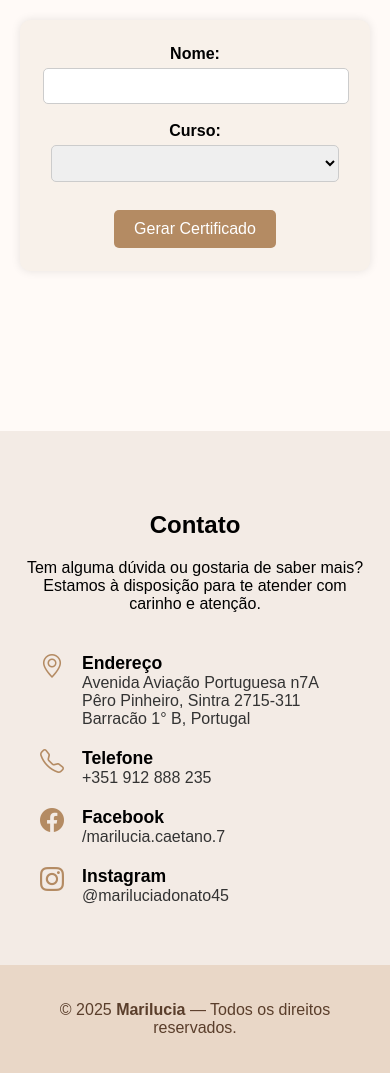
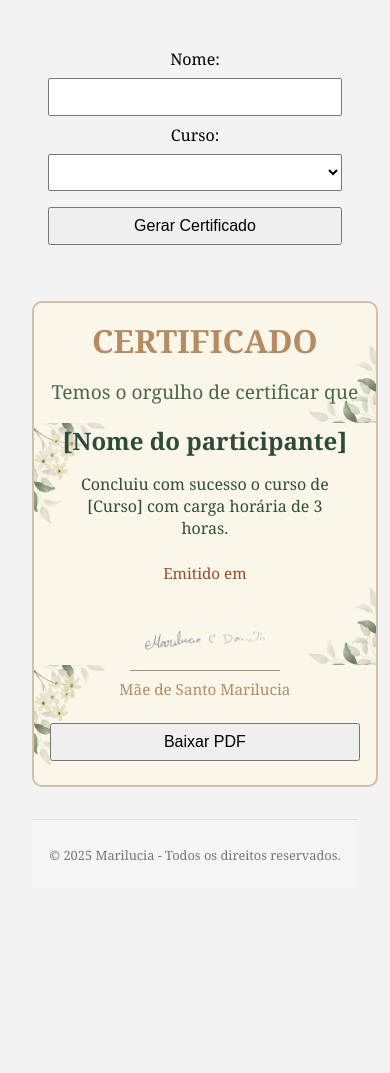
Before and after one commit to Chagas27/certificado, a plain HTML site: page index.html in a window 390 px wide. After the commit the page ends 921 px from the top, so only its background shows below. Drawn offline with nearby package versions, Linux system fonts and the light colour scheme.

Commit message:
Add files via upload

```diff
--- a/index.html
+++ b/index.html
@@ -5,200 +5,15 @@
   <meta name="viewport" content="width=device-width, initial-scale=1.0"/>
   <title>Certificados</title>
   <link rel="stylesheet" href="style.css" />
-  <link href="https://cdn.jsdelivr.net/npm/bootstrap-icons@1.10.5/font/bootstrap-icons.css" rel="stylesheet">
-  <style>
-    body {
-      font-family: Arial, sans-serif;
-      margin: 0;
-      padding: 0;
-      background-color: #fffaf7;
-      display: flex;
-      flex-direction: column;
-      min-height: 100vh;
-    }
-
-    main {
-      flex: 1;
-      padding-bottom: 60px;
-    }
-
-    .form-container {
-      max-width: 500px;
-      margin: 40px auto;
-      padding: 20px;
-      background: #f8f1ea;
-      border-radius: 10px;
-      box-shadow: 0 0 10px rgba(0,0,0,0.1);
-    }
-
-    label {
-      display: block;
-      margin-top: 10px;
-      font-weight: bold;
-    }
-
-    input, select {
-      width: 90%;
-      padding: 8px;
-      margin-top: 5px;
-      border-radius: 5px;
-      border: 1px solid #ccc;
-    }
-
-    button {
-      margin-top: 20px;
-      padding: 10px 20px;
-      background-color: #b48b63;
-      color: white;
-      border: none;
-      border-radius: 5px;
-      cursor: pointer;
-    }
-
-    .certificado {
-      display: none;
-      max-width: 90%;
-      margin: 60px auto 0 auto;
-      padding: 20px;
-      background-color: #fff;
-      border: 2px solid #b48b63;
-      border-radius: 15px;
-      text-align: center;
-      box-sizing: border-box;
-    }
-
-    .certificado h1 {
-      font-size: 1.8em;
-      margin-bottom: 10px;
-    }
-
-    .orgulho, .curso, .data {
-      font-size: 1rem;
-      margin: 10px 0;
-    }
-
-    .nome {
-      font-size: 1.3rem;
-      font-weight: bold;
-      margin: 10px 0;
-    }
-
-    .assinatura img {
-      height: 60px;
-      margin-top: 20px;
-    }
-
-    .linha-assinatura {
-      width: 200px;
-      height: 1px;
-      background-color: #000;
-      margin: 10px auto;
-    }
-
-    .btn-pdf {
-      margin-top: 30px;
-    }
-
-    /* Contato */
-    #contact {
-      background: #f3ebe5;
-      padding: 60px 20px;
-      margin-top: 80px;
-    }
-
-    .section-title {
-      text-align: center;
-      margin-bottom: 40px;
-    }
-
-    .info-wrap {
-      display: flex;
-      flex-wrap: wrap;
-      justify-content: center;
-      gap: 40px;
-      max-width: 1100px;
-      margin: auto;
-      padding: 0 20px;
-    }
-
-    .info-item {
-      display: flex;
-      align-items: center;
-      gap: 8px;
-      text-align: left;
-    }
-
-    .info-item i {
-      color: #b48b63;
-      font-size: 1.8rem;
-    }
-
-    .info-item h3 {
-      margin: 0;
-      font-size: 1.1rem;
-    }
-
-    .info-item p, .info-item a {
-      margin: 0;
-      color: #333;
-      font-size: 1rem;
-      text-decoration: none;
-    }
-
-    .footer {
-      background: #e9d7c7;
-      padding: 20px;
-      text-align: center;
-      color: #5a3e2b;
-    }
-
-    /* Responsividade */
-    @media (max-width: 600px) {
-      .form-container {
-        margin: 20px;
-        padding: 15px;
-      }
-
-      .certificado {
-        padding: 15px;
-      }
-
-      .certificado h1 {
-        font-size: 1.5em;
-      }
-
-      .nome {
-        font-size: 1.1rem;
-      }
-
-      .info-wrap {
-        flex-direction: column;
-        align-items: flex-start;
-        gap: 20px;
-      }
-
-      .info-item {
-        flex-direction: row;
-        align-items: flex-start;
-      }
-
-      .info-item i {
-        font-size: 1.5rem;
-        margin-right: 10px;
-      }
-    }
-  </style>
 </head>
 <body>
-
-  <main>
   <div class="form-container">
     <label for="nome">Nome:</label>
     <input type="text" id="nome" required />
 
     <label for="curso">Curso:</label>
     <select id="curso">
-        <option value=""></option>
+      <option value="Banho de Ervas: Rituais de Renovação e Equilíbrio"></option>
       <option value="Banho de Ervas: Rituais de Renovação e Equilíbrio">Banho de Ervas: Rituais de Renovação e Equilíbrio</option>
       <option value="Bênções para Animais: Proteção, Cura e Conexão">Bênções para Animais: Proteção, Cura e Conexão</option>
     </select>
@@ -214,87 +29,27 @@
     <p class="data">Emitido em <span id="dataHoje"></span></p>
 
     <div class="assinatura">
+      <figure>
         <img src="img/Imagem do WhatsApp de 2025-04-29 à(s) 13.23.54_c9079ccc.png" alt="Assinatura Marilúcia" />
-        <div class="linha-assinatura"></div>
-        <p class="cargo">Mãe de Santo Marilucia</p>
+        <hr style="width: 150px; margin: 0.5rem auto; border: none; border-top: 0.5px solid #b48b63;" />
+        <figcaption class="cargo">Mãe de Santo Marilucia</figcaption>
+      </figure>
     </div>
+
 
   <div class="btn-pdf">
     <button onclick="baixarPDF()">Baixar PDF</button>
   </div>
-    </div>
-  </main>
 
-  <!-- Contato -->
-  <section id="contact">
-    <div class="section-title">
-      <h2>Contato</h2>
-      <p>Tem alguma dúvida ou gostaria de saber mais?<br>Estamos à disposição para te atender com carinho e atenção.</p>
-    </div>
 
-    <div class="info-wrap">
-      <div class="info-item">
-        <i class="bi bi-geo-alt"></i>
-        <div>
-          <h3>Endereço</h3>
-          <p>Avenida Aviação Portuguesa n7A<br>Pêro Pinheiro, Sintra 2715-311<br>Barracão 1° B, Portugal</p>
-        </div>
-      </div>
+  <script src="https://cdnjs.cloudflare.com/ajax/libs/html2pdf.js/0.10.1/html2pdf.bundle.min.js"></script>
+  <script src="script.js"></script>
 
-      <div class="info-item">
-        <i class="bi bi-telephone"></i>
-        <div>
-          <h3>Telefone</h3>
-          <p><a href="https://api.whatsapp.com/send?phone=351912888235">+351 912 888 235</a></p>
-        </div>
-      </div>
+</div> <!-- fim do certificado -->
 
-      <div class="info-item">
-        <i class="bi bi-facebook"></i>
-        <div>
-          <h3>Facebook</h3>
-          <p><a href="https://www.facebook.com/marilucia.caetano.7">/marilucia.caetano.7</a></p>
-        </div>
-      </div>
-
-      <div class="info-item">
-        <i class="bi bi-instagram"></i>
-        <div>
-          <h3>Instagram</h3>
-          <p><a href="https://www.instagram.com/mariluciadonato45">@mariluciadonato45</a></p>
-        </div>
-      </div>
-    </div>
-  </section>
-
-  <footer class="footer">
-    <p>© 2025 <strong>Marilucia</strong> — Todos os direitos reservados.</p>
+<footer class="rodape">
+  <p>&copy; 2025 Marilucia - Todos os direitos reservados.</p>
 </footer>
 
-  <!-- Scripts -->
-  <script src="https://cdnjs.cloudflare.com/ajax/libs/html2pdf.js/0.10.1/html2pdf.bundle.min.js"></script>
-  <script>
-    function gerarCertificado() {
-      const nome = document.getElementById('nome').value;
-      const curso = document.getElementById('curso').value;
-      const dataHoje = new Date().toLocaleDateString('pt-BR');
-
-      if (!nome || !curso) {
-        alert("Preencha todos os campos.");
-        return;
-      }
-
-      document.getElementById('outNome').innerText = nome;
-      document.getElementById('outCurso').innerText = `Concluiu com sucesso o curso de ${curso} com carga horária de 3 horas.`;
-      document.getElementById('dataHoje').innerText = dataHoje;
-      document.getElementById('certificado').style.display = 'block';
-      document.getElementById('certificado').scrollIntoView({ behavior: 'smooth' });
-    }
-
-    function baixarPDF() {
-      const certificado = document.getElementById('certificado');
-      html2pdf().from(certificado).save();
-    }
-  </script>
 </body>
 </html>
--- a/script.js
+++ b/script.js
@@ -1,20 +1,31 @@
 function gerarCertificado() {
-    const nome = document.getElementById('nome').value;
-    const curso = document.getElementById('curso').value;
-    const dataHoje = new Date().toLocaleDateString('pt-BR');
+    const nome = document.getElementById("nome").value.trim();
+    const curso = document.getElementById("curso").value;
 
-    if (!nome || !curso) {
-      alert("Preencha todos os campos.");
+    if (!nome) {
+      alert("Por favor, digite seu nome.");
       return;
     }
 
-    document.getElementById('outNome').innerText = nome;
-    document.getElementById('outCurso').innerText = `Concluiu com sucesso o curso de ${curso} com carga horária de 3 horas.`;
-    document.getElementById('dataHoje').innerText = dataHoje;
-    document.getElementById('certificado').style.display = 'block';
+    const data = new Date().toLocaleDateString("pt-BR", {
+      day: '2-digit',
+      month: 'long',
+      year: 'numeric'
+    });
+
+    document.getElementById("outNome").textContent = nome;
+    document.getElementById("outCurso").textContent =
+      `Concluiu com sucesso o curso de ${curso} com carga horária de 3 horas.`;
+    document.getElementById("dataHoje").textContent = data;
   }
 
   function baixarPDF() {
-    const certificado = document.getElementById('certificado');
-    html2pdf().from(certificado).save();
+    const certificado = document.getElementById("certificado");
+
+    html2pdf().from(certificado).set({
+      margin: 0,
+      filename: 'certificado.pdf',
+      html2canvas: { scale: 3 },
+      jsPDF: { orientation: 'landscape', format: 'a4' }
+    }).save();
   }
--- a/style.css
+++ b/style.css
@@ -62,7 +62,7 @@ body {
   }
 
   .assinatura {
-    margin-top: 1rem;
+    margin-top: 2rem;
   }
 
   .assinatura img {
@@ -88,68 +88,73 @@ body {
   .linha-assinatura {
     width: 200px;
     height: 1px;
-    background-color: #b48b63;
+    background-color: #944d26;
     margin: 0.5rem auto 0.3rem;
   }
+  .cargo {
+    color: #b48b63;
+    font-size: 0.95rem;
+    margin-top: 0.5rem;
+  }
+  /* Responsividade para telas menores */
+@media (max-width: 850px) {
     .certificado {
-    margin-bottom: 4rem; /* espaço abaixo do certificado */
+      width: 95%;
+      padding: 1rem;
+      background-size: contain;
     }
 
-  .rodape {
-    background: #fff;
-    box-shadow: 0 -2px 10px rgba(0,0,0,0.1);
-    padding: 2rem 1rem;
-    margin-top: 2rem;
+    .certificado h1 {
+      font-size: 2rem;
     }
 
-  .rodape .info {
-    display: flex;
-    justify-content: space-around;
-    flex-wrap: wrap;
-    gap: 2rem;
-    text-align: center;
+    .nome {
+      font-size: 1.5rem;
     }
 
-  .rodape .item {
-    display: flex;
-    align-items: center;
-    flex-direction: column;
-    max-width: 200px;
+    .curso {
+      font-size: 1rem;
+      padding: 0 1rem;
     }
 
-  .rodape .item img {
-    width: 40px;
-    height: 40px;
-    border: 2px solid #007bff;
-    border-radius: 50%;
-    padding: 0.5rem;
-    margin-bottom: 0.5rem;
+    .data {
+      font-size: 0.95rem;
     }
 
-  .rodape strong {
-    font-weight: bold;
-    display: block;
-    margin-bottom: 0.25rem;
+    .assinatura img {
+      width: 120px;
     }
 
-  .rodape p {
-    margin: 0;
-    font-size: 0.9rem;
+    input, select, button {
+      width: 100%;
+      max-width: 100%;
+      box-sizing: border-box;
+      margin: 0.5rem 0;
     }
 
-  .rodape .info {
-  display: flex;
-  justify-content: center;
-  flex-wrap: wrap;
-  gap: 2rem;
-  text-align: center;
+    .form-container {
+      padding: 1rem;
     }
 
-.rodape .item {
-  max-width: 220px;
-  padding: 0.5rem;
+    .btn-pdf button {
+      width: 100%;
+    }
+  }
+  .rodape {
+    text-align: center;
+    margin-top: 2rem;
+    padding: 1rem;
+    font-size: 0.9rem;
+    color: #777;
+    background-color: #f5f5f5;
+    border-top: 1px solid #ddd;
   }
 
-.rodape i {
-  margin-bottom: 0.5rem;
+
+  /* Responsivo */
+  @media (max-width: 850px) {
+    .rodape {
+      font-size: 0.8rem;
+      padding: 0.8rem;
     }
+  }
```
Lines whose indentation alone changed are shown as unchanged.
